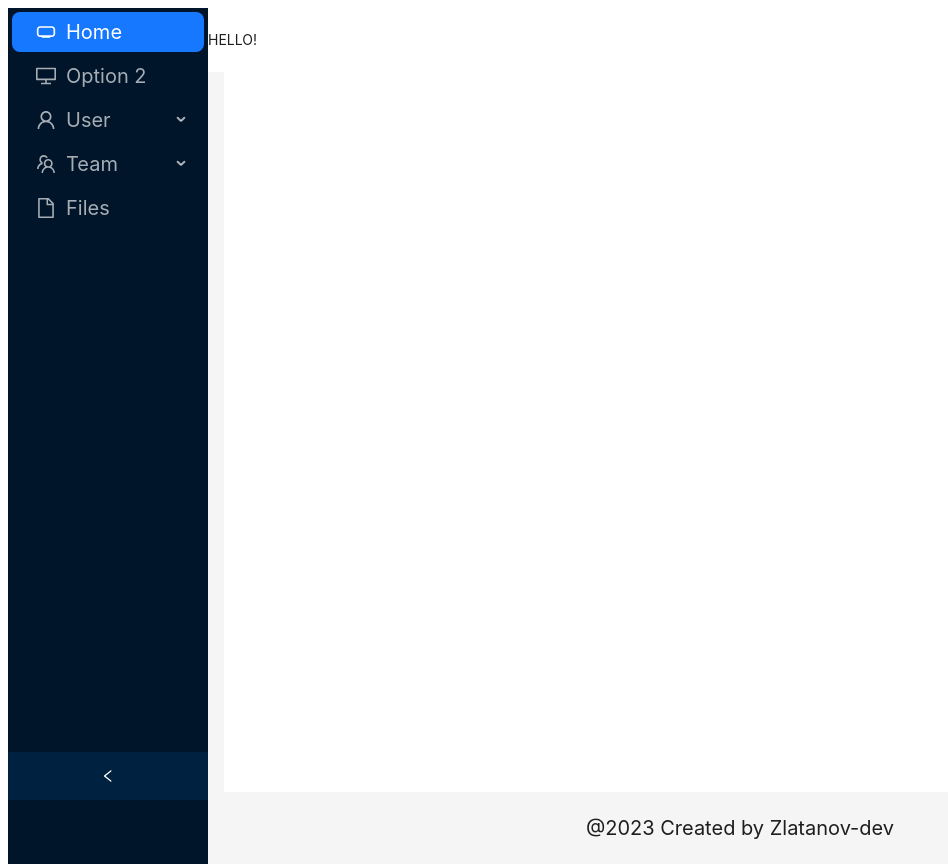
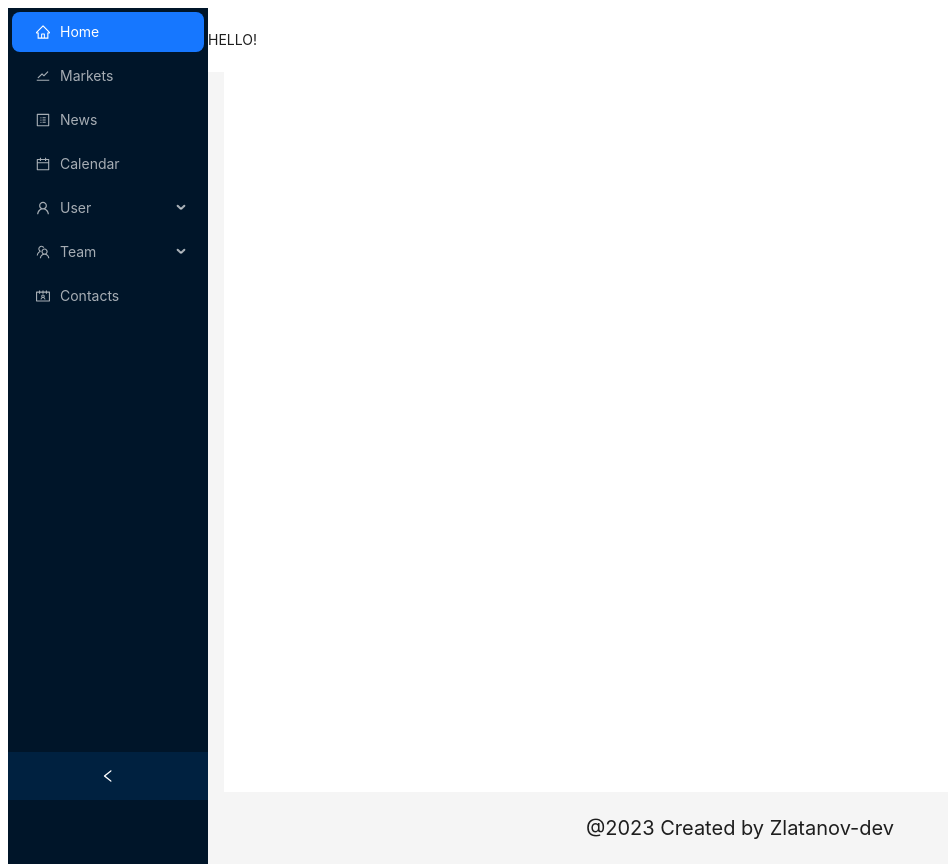
Before and after one commit to zlatanov-dev/Stock-app, a React (Create React App) app: page /stocks/1 in a window 1280 px wide. Shown: the whole page, without its empty margins (0-948 px from the left). Built offline with nearby package versions, Linux system fonts and the light colour scheme.

Commit message:
Add device sizes and icon adjustment

```diff
--- /dev/null
+++ b/src/components/Header.jsx
@@ -0,0 +1,62 @@
+import { useState, useEffect } from 'react';
+import { Col, Layout, Row, Statistic } from 'antd';
+import { startTime } from '../utils/clock';
+
+const { Header: HeaderAntd } = Layout;
+
+function Header({ colorContainer }) {
+
+  const [time, setTime] = useState({
+    Sofia: '',
+    London: '',
+    NewYork: '',
+    Shanghai: '',
+    Tokyo: '',
+  });
+
+  useEffect(() => {
+    const interval = setInterval(() => {
+      startTime()
+        .then((resultTime) => {
+          setTime({
+            Sofia: resultTime.Sofia,
+            London: resultTime.London,
+            NewYork: resultTime.NewYork,
+            Shanghai: resultTime.Shanghai,
+            Tokyo: resultTime.Tokyo,
+          });
+        })
+        .catch((error) => {
+          console.error(error);
+        });
+    }, 1000);
+
+    return () => {
+      clearInterval(interval);
+    };
+  }, []);
+
+  return (
+    <HeaderAntd style={{ padding: 0, background: colorContainer }}>
+      <Row style={{ paddingLeft: '25px' }}>
+        <Col span={4}>
+          <Statistic title="New York" value={time.NewYork} />
+        </Col>
+        <Col span={4}>
+          <Statistic title="London" value={time.London} />
+        </Col>
+        <Col span={4}>
+          <Statistic title="Sofia" value={time.Sofia} />
+        </Col>
+        <Col span={4}>
+          <Statistic title="Shanghai" value={time.Shanghai} />
+        </Col>
+        <Col span={4}>
+          <Statistic title="Tokyo" value={time.Tokyo} />
+        </Col>
+      </Row>
+    </HeaderAntd>
+  );
+}
+
+export default Header;
--- a/src/components/Navbar.jsx
+++ b/src/components/Navbar.jsx
@@ -1,34 +1,90 @@
-import { DesktopOutlined, FileOutlined, TeamOutlined, UserOutlined } from "@ant-design/icons"
-import { HomeMaxOutlined } from "@mui/icons-material";
-import { Menu } from "antd"
-import { Link } from "react-router-dom"
+import {
+  CalendarOutlined,
+  ContactsOutlined,
+  HomeOutlined,
+  ProfileOutlined,
+  StockOutlined,
+  TeamOutlined,
+  UserOutlined,
+} from "@ant-design/icons";
+import { Menu } from "antd";
+import { Link } from "react-router-dom";
 
-function Navbar({ collapsed }) {
+function Navbar({ fontSize, fontSizePercent }) {
 
   return (
     <Menu
       theme="dark"
       defaultSelectedKeys={["1"]}
       mode="inline"
-      style={{ fontSize: "20px", marginBellow: "20px" }}
+      style={{
+        fontSize: fontSize,
+    }}
     >
-      <Menu.Item key="1" icon={<HomeMaxOutlined style={{ fontSize: collapsed ? "130%" : "100%", marginBottom: collapsed ? "20px" : "0" }} />}>
+      <Menu.Item
+        key="1"
+        icon={
+          <HomeOutlined style={{ fontSize: fontSizePercent }} />
+        }
+      >
         <Link to="/">Home</Link>
       </Menu.Item>
-      <Menu.Item key="2" icon={<DesktopOutlined style={{ fontSize: collapsed ? "130%" : "100%", marginBottom: collapsed ? "20px" : "0"  }} />}>
-        Option 2
+      <Menu.Item
+        key="2"
+        icon={
+          <StockOutlined style={{ fontSize: fontSizePercent }} />
+        }
+      >
+        Markets
       </Menu.Item>
-      <Menu.SubMenu key="sub1" icon={<UserOutlined style={{ fontSize: collapsed ? "130%" : "100%", marginBottom: collapsed ? "20px" : "0"  }} />} title="User">
-        <Menu.Item key="3">Tom</Menu.Item>
-        <Menu.Item key="4">Bill</Menu.Item>
-        <Menu.Item key="5">Alex</Menu.Item>
+      <Menu.Item
+        key="3"
+        icon={
+          <ProfileOutlined style={{ fontSize: fontSizePercent }} />
+        }
+      >
+        News
+      </Menu.Item>
+      <Menu.Item
+        key="4"
+        icon={
+          <CalendarOutlined style={{ fontSize: fontSizePercent }} />
+        }
+      >
+        Calendar
+      </Menu.Item>
+
+      {/* Conditionaly show Login Logout and Register */}
+
+      <Menu.SubMenu
+        key="sub1"
+        icon={
+          <UserOutlined style={{ fontSize: fontSizePercent}} />
+        }
+        title="User"
+      >
+        <Menu.Item key="5">Tom</Menu.Item>
+        <Menu.Item key="6">Bill</Menu.Item>
+        <Menu.Item key="7">Alex</Menu.Item>
       </Menu.SubMenu>
-      <Menu.SubMenu key="sub2" icon={<TeamOutlined style={{ fontSize: collapsed ? "130%" : "100%", marginBottom: collapsed ? "20px" : "0"  }} />} title="Team">
-        <Menu.Item key="6">Team 1</Menu.Item>
-        <Menu.Item key="8">Team 2</Menu.Item>
+      {/* Conditionally show if user is Logged in MyPortfolio */}
+      <Menu.SubMenu
+        key="sub2"
+        icon={
+          <TeamOutlined style={{ fontSize: fontSizePercent }} />
+        }
+        title="Team"
+      >
+        <Menu.Item key="8">Team 1</Menu.Item>
+        <Menu.Item key="9">Team 2</Menu.Item>
       </Menu.SubMenu>
-      <Menu.Item key="9" icon={<FileOutlined style={{ fontSize: collapsed ? "130%" : "100%", marginBottom: collapsed ? "20px" : "0"  }} />}>
-        Files
+      <Menu.Item
+        key="10"
+        icon={
+          <ContactsOutlined style={{ fontSize: fontSizePercent }} />
+        }
+      >
+        Contacts
       </Menu.Item>
     </Menu>
   );
--- a/src/components/index.js
+++ b/src/components/index.js
@@ -1,2 +1,3 @@
 export { default as Navbar } from './Navbar'
 export { default as Homepage } from './Homepage'
+export { default as Header } from './Header'
```
